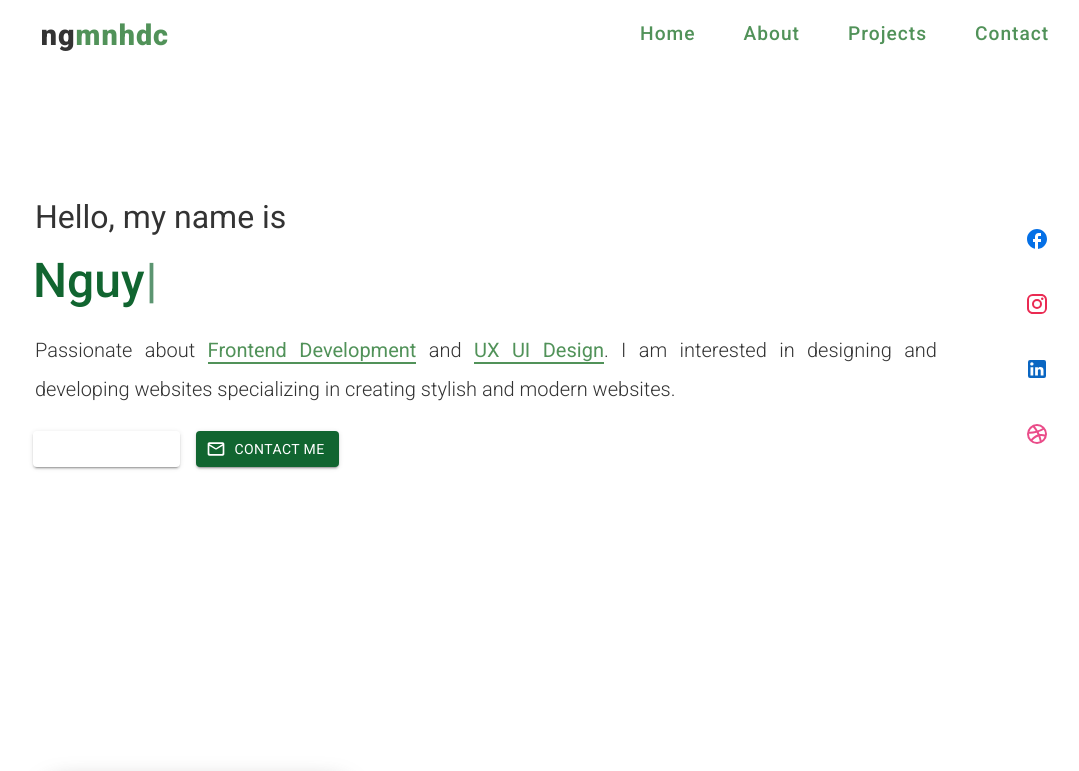
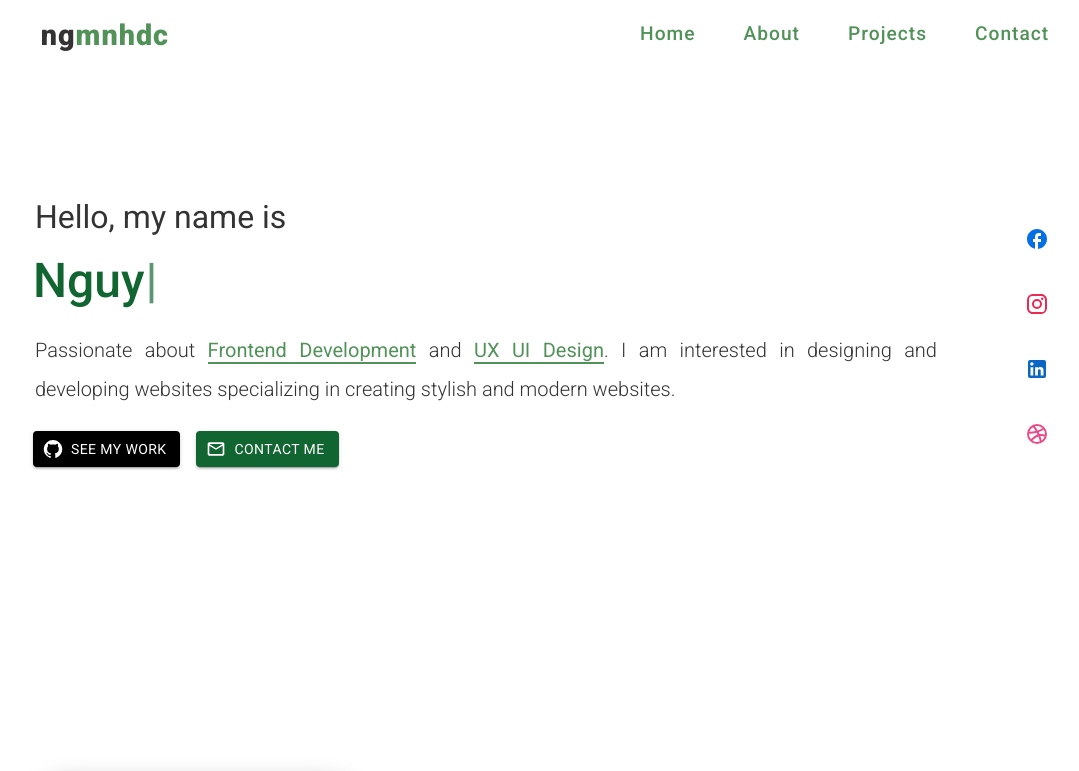
Before and after one commit to ngmnhdc/my-portfolio, a React (Create React App) app: page / in a window 1280 px wide. Shown: the top 771 px of the page, without its empty margins (95-1174 px from the left). Built offline with nearby package versions, Linux system fonts and the light colour scheme.

Commit message:
#12: Fix UI

```diff
--- a/src/index.css
+++ b/src/index.css
@@ -3,6 +3,7 @@
     --primary-color: #519259;
     --secondary-color: #116530;
     --text-color: #333;
+    --black-color: #000;
     --background-color: #fff;
 }
 
```
